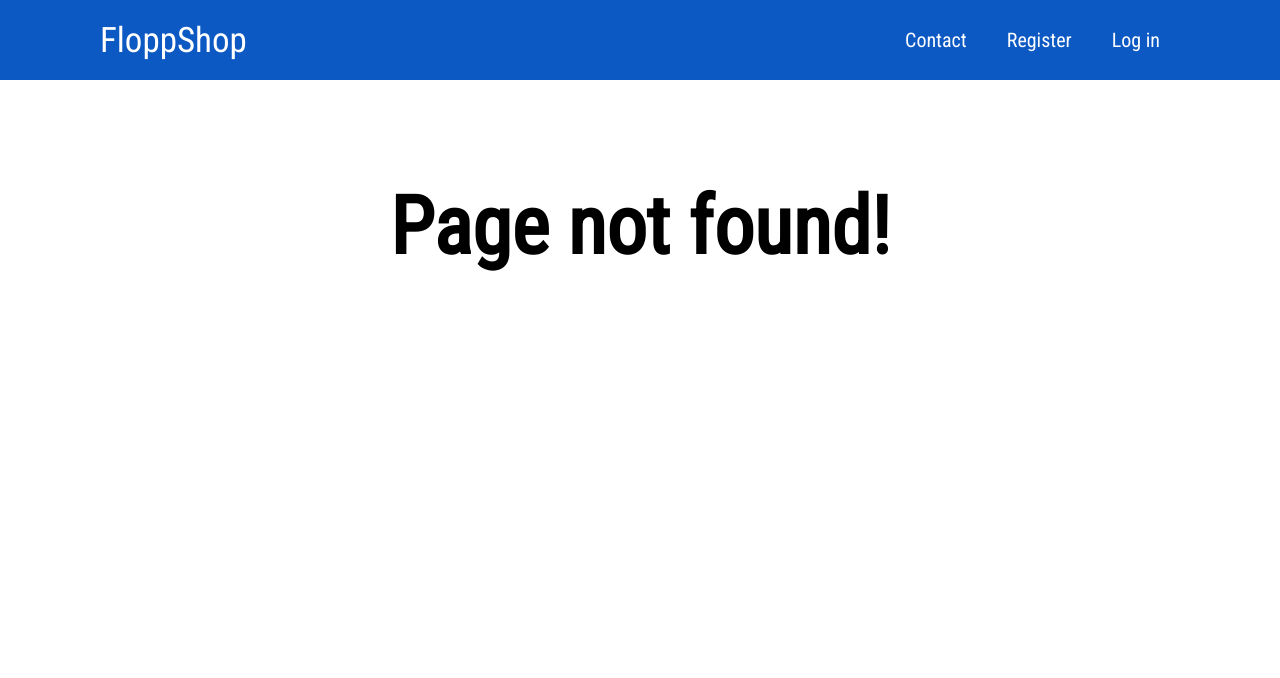
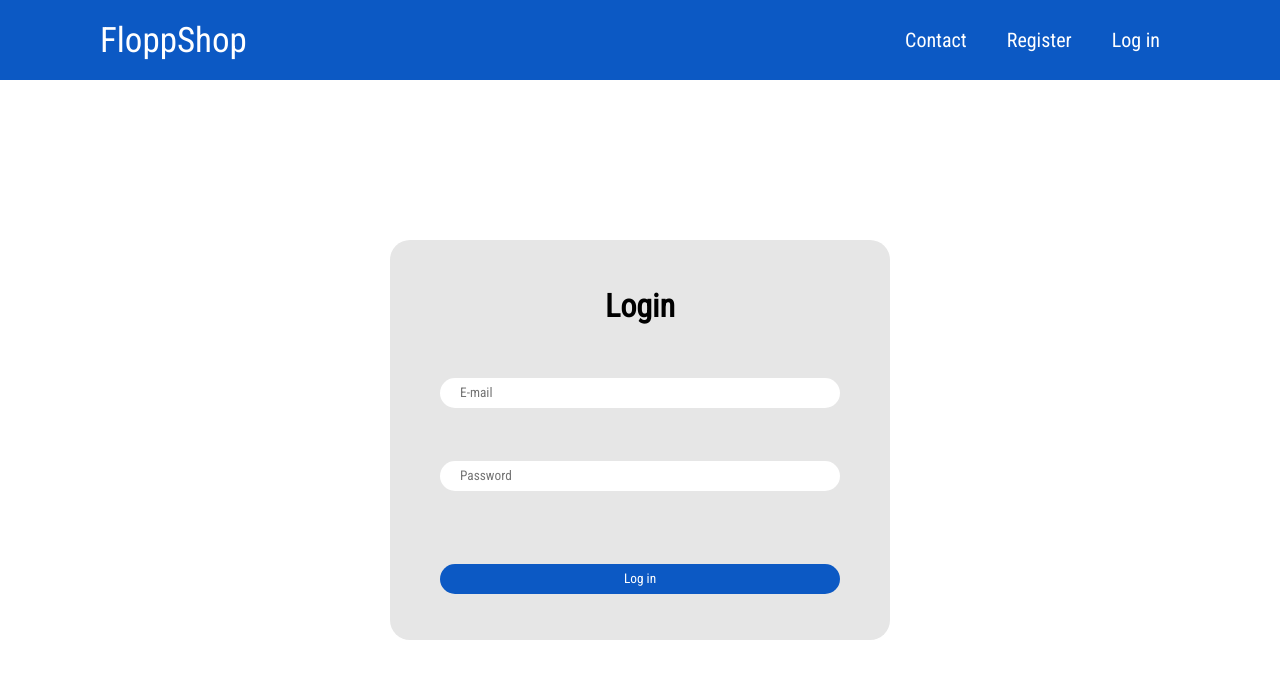
Before and after one commit to Ansup17174/floppshop, a React (Create React App) app in the folder frontend/: page /login in a window 1280 px wide. Before the commit this address had no page. Shown: the top 678 px of the page. Built offline with nearby package versions, Linux system fonts and the light colour scheme.

Commit message:
login form

```diff
--- a/frontend/src/App.js
+++ b/frontend/src/App.js
@@ -2,6 +2,7 @@ import Header from './components/Header';
 import FilterForm from './components/FilterForm';
 import NotFound from './components/NotFound';
 import Register from './components/Register';
+import Login from './components/Login';
 import ConfirmEmail from './components/ConfirmEmail';
 import {BrowserRouter as Router, Switch, Route} from 'react-router-dom';
 
@@ -22,6 +23,9 @@ const App = () => {
             <Route path="/register" exact>
               <Register />
             </Route>
+            <Route path="/login" exact>
+              <Login />
+            </Route>
             <Route path="*">
               <NotFound />
             </Route>
--- a/frontend/src/components/ConfirmEmail.js
+++ b/frontend/src/components/ConfirmEmail.js
@@ -18,6 +18,7 @@ const ConfirmEmail = () => {
             console.log(error.response.data);
             setIsConfirmed(false);
         });
+    // eslint-disable-next-line react-hooks/exhaustive-deps
     }, []);
 
     return (
--- /dev/null
+++ b/frontend/src/components/Login.js
@@ -0,0 +1,46 @@
+import {useState} from 'react';
+import axios from 'axios';
+
+
+const Login = () => {
+
+    const [formState, setFormState] = useState({
+        email: "",
+        password: ""
+    });
+
+    const [errors, setErrors] = useState({});
+
+    const handleSubmit = e => {
+        e.preventDefault();
+        const url = "http://localhost:8000/auth/login/";
+        axios.post(url, {email: formState.email, password: formState.password})
+        .then(response => {
+            console.log(response.data);
+            setErrors({});
+        })
+        .catch(error => {
+            setErrors(error.response.data);
+        });
+    };
+
+    return (
+        <div className="register">
+            <form className="login-form" onSubmit={handleSubmit}>
+                <h1>Login</h1>
+                <div className="register-field">
+                    <input type="email" className="register-input" placeholder="E-mail" value={formState.email} onChange={e => setFormState({...formState, email: e.target.value})}/>
+                    {errors.email ? errors.email.map((message, index) => <div className="register-fail" key={index}>{message}</div>) : null}
+                </div>
+                <div className="register-field">
+                    <input type="password" className="register-input" placeholder="Password" value={formState.password} onChange={e => setFormState({...formState, password: e.target.value})}/>
+                    {errors.password ? errors.password.map((message, index) => <div className="register-fail" key={index}>{message}</div>) : null}
+                    {errors.non_field_errors ? errors.non_field_errors.map((message, index) => <div className="register-fail" key={index}>{message}</div>) : null}
+                </div>
+                <input type="submit" className="register-button register-input" value="Log in"/>
+            </form>
+        </div>
+    );
+};
+
+export default Login;
--- a/frontend/src/components/Register.js
+++ b/frontend/src/components/Register.js
@@ -22,7 +22,7 @@ const RegisterPage = () => {
     const handleSubmit = e => {
         e.preventDefault();
         setFormState({...formState, responseOk: false, responseLoading: true})
-        setErrors({});
+        setErrors({})
         const url = "http://localhost:8000/auth/registration/";
         axios.post(url, {
             email: formState.email,
@@ -51,23 +51,24 @@ const RegisterPage = () => {
             {formState.responseOk ? <div className="register-success">Verification e-mail sent</div> : null}
             {formState.responseLoading ? <div className="register-loading">Sending...</div> : null}
             <div className="register-field">
-                <input type="email" id="email" value={formState.email} placeholder="E-mail" onChange={e => setFormState({...formState, email: e.target.value})}/>
+                <input type="email" className="register-input" id="email" value={formState.email} placeholder="E-mail" onChange={e => setFormState({...formState, email: e.target.value})}/>
                 {errors.email ? errors.email.map((message, index) => <div className="register-fail" key={index}>{message}</div>) : null}
             </div>
             <div className="register-field">
-                <input type="text" value={formState.firstName} placeholder="First name" onChange={e => setFormState({...formState, firstName: e.target.value})}/>
+                <input type="text" className="register-input" value={formState.firstName} placeholder="First name" onChange={e => setFormState({...formState, firstName: e.target.value})}/>
                 {errors.first_name ? errors.first_name.map((message, index) => <div className="register-fail" key={index}>{message}</div>) : null}
             </div>
             <div className="register-field">
-                <input type="text" value={formState.lastName} placeholder="Last name" onChange={e => setFormState({...formState, lastName: e.target.value})}/>
+                <input type="text" className="register-input" value={formState.lastName} placeholder="Last name" onChange={e => setFormState({...formState, lastName: e.target.value})}/>
                 {errors.last_name ? errors.last_name.map((message, index) => <div className="register-fail" key={index}>{message}</div>) : null}
             </div>
             <div className="register-field">
-                <input type="text" value={formState.phone} placeholder="Phone number" onChange={e => setFormState({...formState, phone: e.target.value})}/>
+                <input type="text" className="register-input" value={formState.phone} placeholder="Phone number" onChange={e => setFormState({...formState, phone: e.target.value})}/>
                 {errors.phone ? errors.phone.map((message, index) => <div className="register-fail" key={index}>{message}</div>) : null}
             </div>
             <div className="register-field">
                 <input type={dateInputType}
+                className="register-input"
                 value={formState.dateOfBirth}
                 placeholder="Date of birth"
                 onFocus={() => setDateInputType("date")}
@@ -76,15 +77,15 @@ const RegisterPage = () => {
                 {errors.date_of_birth ? errors.date_of_birth.map((message, index) => <div className="register-fail" key={index}>{message}</div>) : null}
             </div>
             <div className="register-field">
-                <input type="password" value={formState.password1} placeholder="Password" onChange={e => setFormState({...formState, password1: e.target.value})}/>
+                <input type="password" className="register-input" value={formState.password1} placeholder="Password" onChange={e => setFormState({...formState, password1: e.target.value})}/>
                 {errors.password1 ? errors.password1.map((message, index) => <div className="register-fail" key={index}>{message}</div>) : null}
             </div>
             <div className="register-field">
-                <input type="password" value={formState.password2} placeholder="Password again" onChange={e => setFormState({...formState, password2: e.target.value})}/>
+                <input type="password" className="register-input" value={formState.password2} placeholder="Password again" onChange={e => setFormState({...formState, password2: e.target.value})}/>
                 {errors.password2 ? errors.password2.map((message, index) => <div className="register-fail" key={index}>{message}</div>) : null}
                 {errors.non_field_errors ? errors.non_field_errors.map((message, index) => <div className="register-fail" key={index}>{message}</div>) : null}
             </div>
-            <input className="register-button" type="submit" value="Register" placeholder="Phone number"/>
+            <input className="register-button register-input" type="submit" value="Register"/>
         </form>
     </div>
     );
--- a/frontend/src/index.css
+++ b/frontend/src/index.css
@@ -241,7 +241,7 @@ a:active {
     width: 100%;
 }
 
-.register-form input {
+.register-input {
     padding: 0 20px;
     outline: none;
     width: 80%;
@@ -291,6 +291,18 @@ a:active {
     width: 70%;
 }
 
+.login-form {
+    display: flex;
+    width: 500px;
+    padding: 20px 0;
+    background-color: rgb(230, 230, 230);
+    border-radius: 20px;
+    height: 50vh;
+    flex-direction: column;
+    align-items: center;
+    justify-content: space-around;
+}
+
 .hidden {
     display: none;
 }
```
